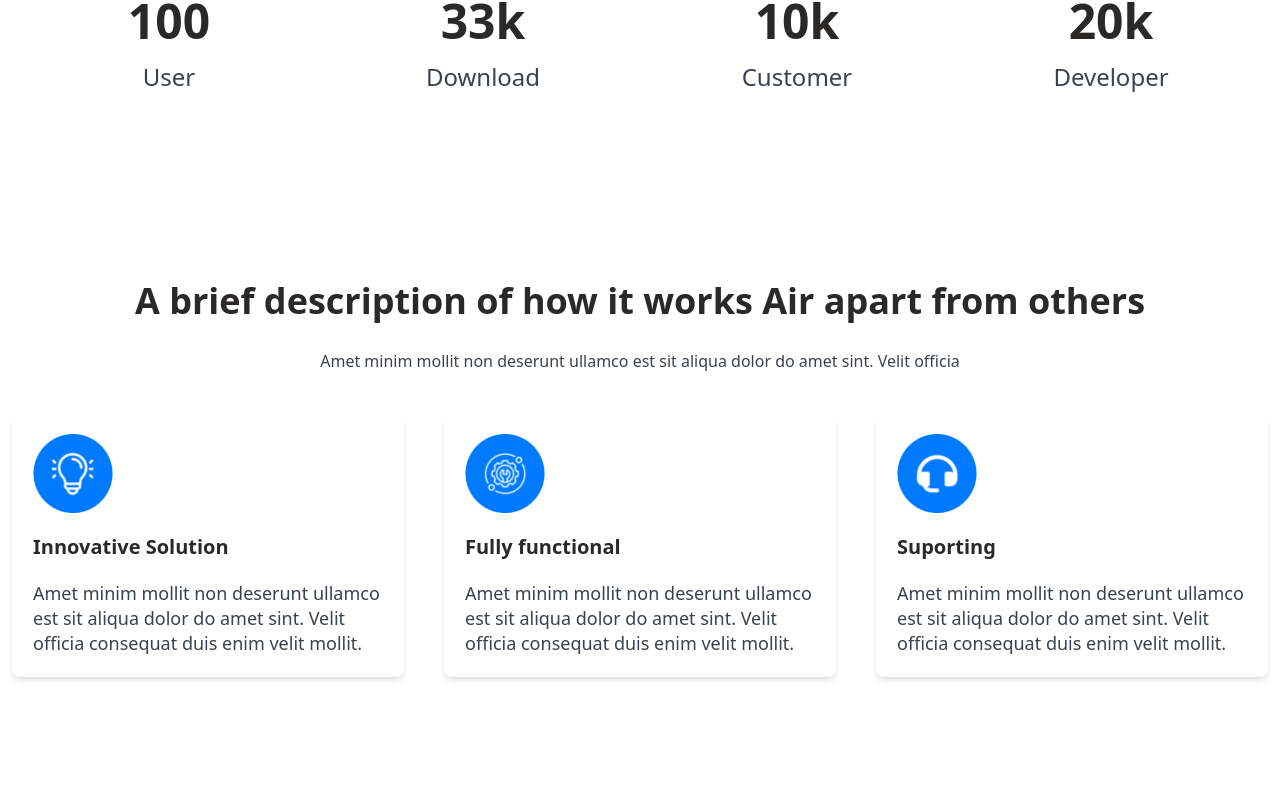
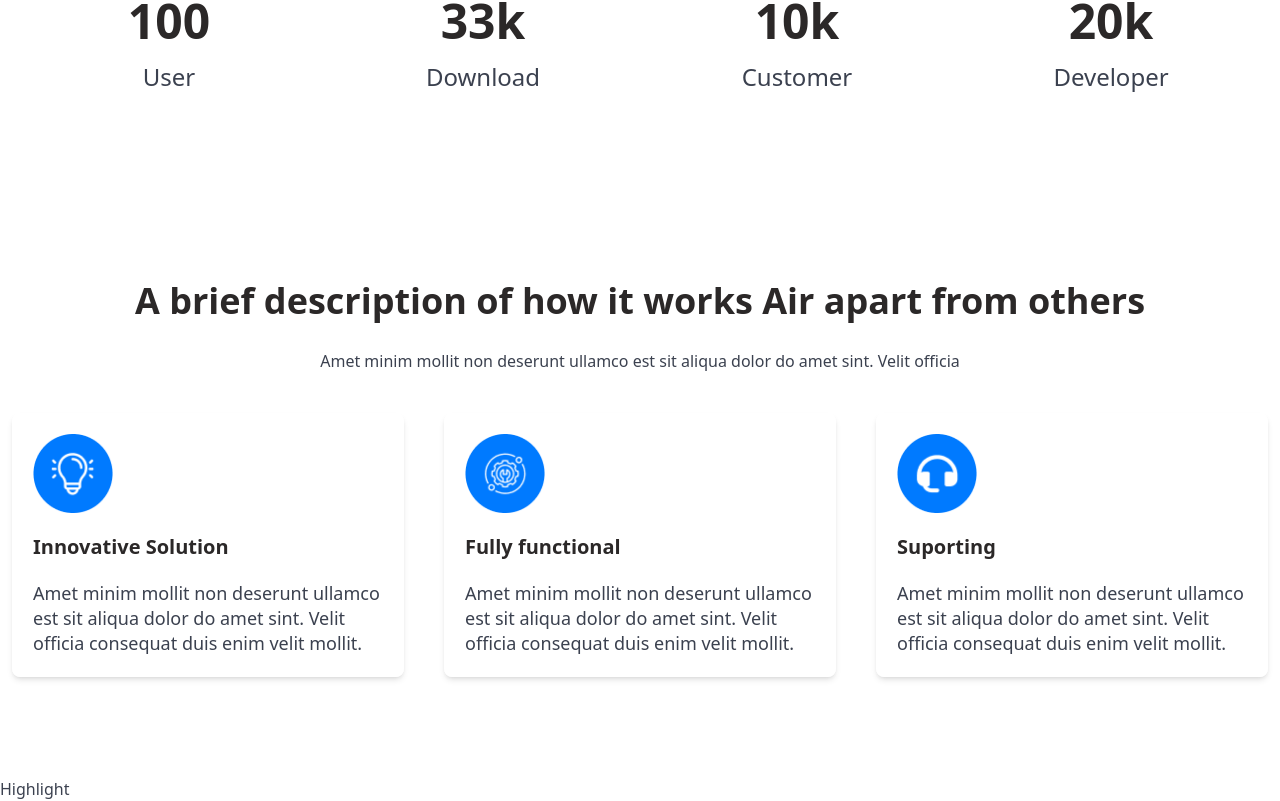
Before and after one commit to alonzojoe/air-app, a React (Vite) app: page / in a window 1280 px wide. Shown: the part 986-1787 px from the top of the page. Before the commit the page ends 1763 px from the top, so only its background shows below. Built offline with nearby package versions, Linux system fonts and the light colour scheme.

Commit message:
create HighlightSection and implement in App.tsx

```diff
--- a/src/App.tsx
+++ b/src/App.tsx
@@ -2,6 +2,7 @@ import Navbar from "./components/Navbar";
 import HeroSection from "./components/HeroSection";
 import StatsSection from "./components/StatsSection";
 import FeatureSection from "./components/FeatureSection";
+import HighlightSection from "./components/HighlightSection";
 
 const App = () => {
   return (
@@ -10,6 +11,7 @@ const App = () => {
       <HeroSection />
       <StatsSection />
       <FeatureSection />
+      <HighlightSection />
     </main>
   );
 };
--- /dev/null
+++ b/src/components/HighlightSection.tsx
@@ -0,0 +1,5 @@
+const HighlightSection = () => {
+  return <section id="highlight">Highlight</section>;
+};
+
+export default HighlightSection;
```
